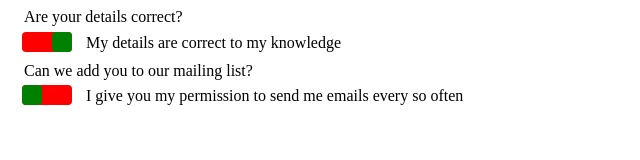
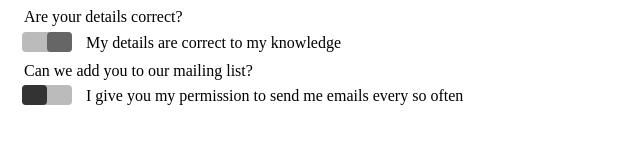
Before and after one commit to mandrew/flaming-robot, a plain HTML site: page challenges/checkbox.html in a window 1280 px wide. Shown: the whole page, without its empty margins (0-640 px from the left). Drawn offline with Linux system fonts and the light colour scheme.

Commit message:
updated checkbox styles when checked

```diff
--- a/challenges/checkbox.html
+++ b/challenges/checkbox.html
@@ -20,18 +20,19 @@
 			.checkbox label:before {
 				width: 50px;
 				height: 20px;
-				background-color: red;
+				background-color: #bbb;
 			}
 			.checkbox label:after {
-				width: 20px;
+				width: 25px;
 				height: 20px;
-				background-color: green;
+				background-color: #333;
 			}
 			.checkbox input + label:after {
 				transition: all 0.25s;
 			}
 			.checkbox input:checked + label:after {
-				left: 30px;
+				left: 25px;
+				background-color: #666;
 			}
 			label {
 				padding-left: 40px;
```
